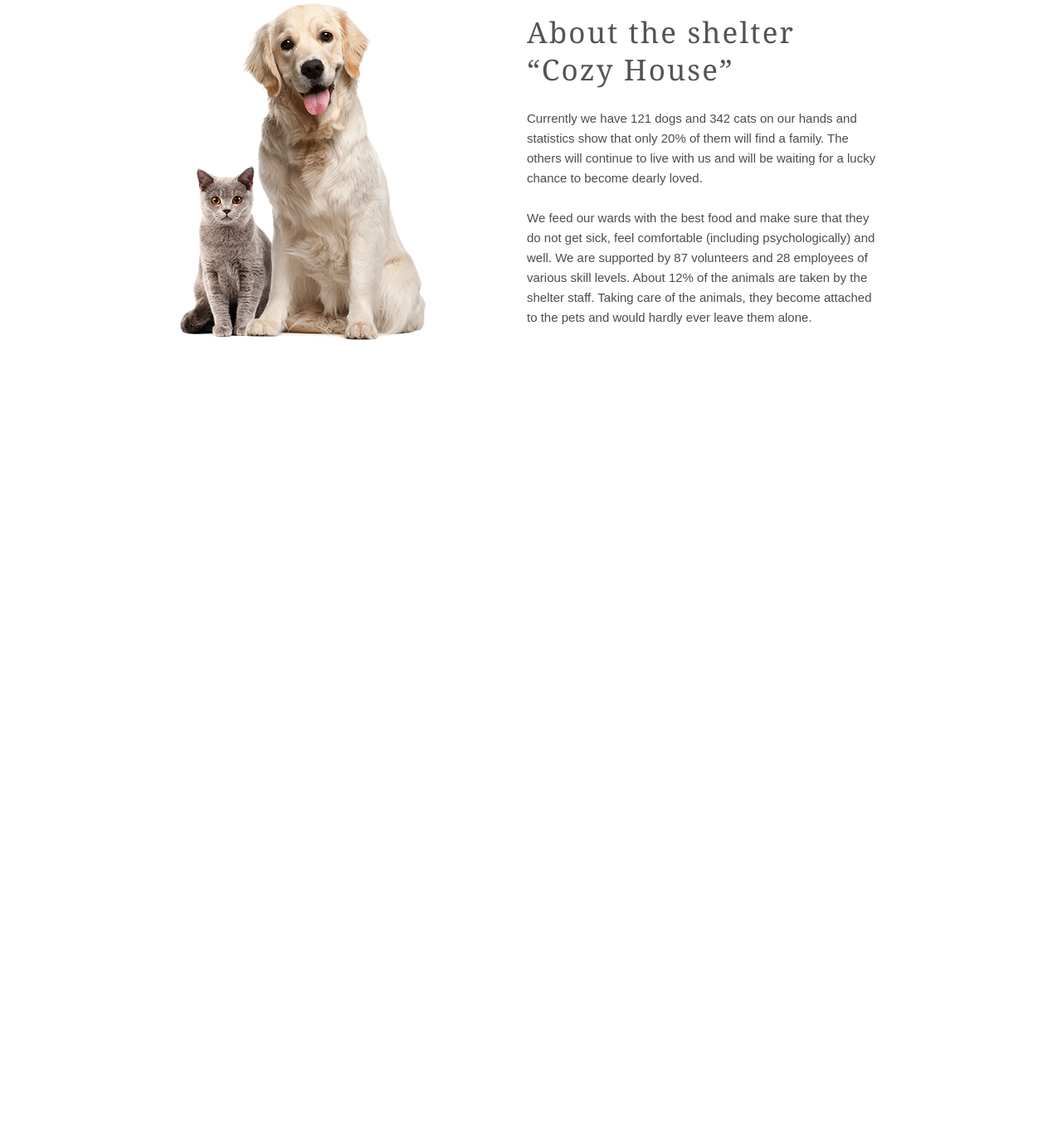
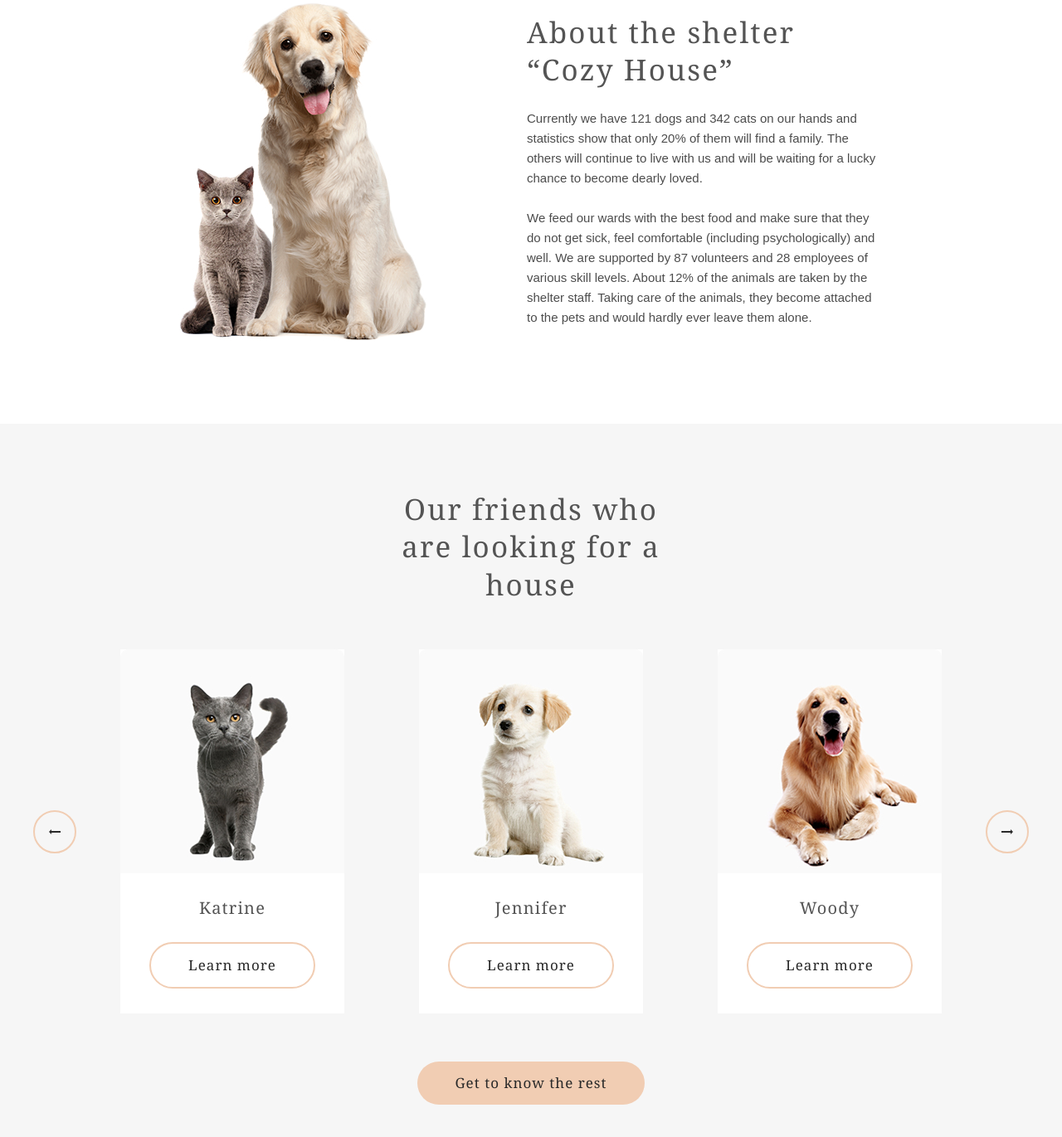
Before and after one commit to PavelZabalotny/jsfe2022q1, a plain HTML site: page shelter/pages/main/index.html in a window 1280 px wide. Shown: the part 987-2358 px from the top of the page at 83% size. Before the commit the page ends 1498 px from the top, so only its background shows below. Drawn offline with Linux system fonts and the light colour scheme.

Commit message:
feat: implement Pets section

```diff
--- a/shelter/pages/main/_about.scss
+++ b/shelter/pages/main/_about.scss
@@ -36,13 +36,7 @@
         }
 
         .content__heading {
-          font-family: 'Georgia', serif;
-          font-style: normal;
-          font-weight: 400;
-          font-size: 35px;
-          line-height: 130%;
-          letter-spacing: 0.06em;
-          color: $color-dark-l;
+
         }
 
         .content__block {
--- /dev/null
+++ b/shelter/pages/main/_common.scss
@@ -0,0 +1,134 @@
+@import "constants";
+
+*,
+*::before,
+*::after {
+  box-sizing: border-box;
+}
+
+ul[class],
+ol[class] {
+  padding: 0;
+  list-style: none;
+}
+
+body,
+h1,
+h2,
+h3,
+h4,
+p,
+ul[class],
+ol[class],
+li,
+figure,
+figcaption,
+blockquote,
+dl,
+dd {
+  margin: 0;
+}
+
+a {
+  text-decoration: none;
+
+  &:hover {
+    //color: lighten(blue, 30%);
+  }
+}
+
+button,
+a,
+.arrow {
+  transition: $transition-2;
+}
+
+img {
+  max-width: 100%;
+  display: block;
+}
+
+input,
+button,
+textarea,
+select {
+  font: inherit;
+}
+
+body {
+  min-height: 100vh;
+  scroll-behavior: smooth;
+  font-family: Arial, serif;
+  font-size: 15px;
+  position: relative;
+  overflow-x: hidden;
+}
+
+.wrapper {
+  max-width: $wrapper-size;
+  margin: 0 auto;
+  padding: 0 40px;
+  //outline: 1px solid red;
+
+  @media (max-width: 768px) {
+    padding: 0 30px;
+  }
+}
+
+h3 {
+  font-family: 'Georgia', serif;
+  font-style: normal;
+  font-weight: 400;
+  font-size: 35px;
+  line-height: 130%;
+  letter-spacing: 0.06em;
+  color: $color-dark-l;
+}
+
+.arrow {
+  width: 52px;
+  height: 52px;
+  border: 2px solid $color-primary;
+  border-radius: 100px;
+  cursor: pointer;
+
+  &:hover {
+    background-color: $color-primary
+  }
+}
+
+.rotate-y-180 {
+  transform: rotateY(180deg);
+}
+
+.arrow__pos-left {
+  margin-right: auto;
+}
+
+.arrow__pos-right {
+  margin-left: auto;
+}
+
+.button {
+  padding: 15px 45px;
+  display: inline-block;
+  background-color: $color-light-xl;
+  border-radius: 100px;
+  font-family: 'Georgia', serif;
+  font-weight: 400;
+  font-size: 17px;
+  line-height: 130%;
+  letter-spacing: 0.06em;
+  color: $color-dark-3xl;
+  cursor: pointer;
+  border: 2px solid $color-primary;
+
+  &:hover {
+    background-color: $color-primary-hover;
+  }
+}
+
+.button-primary {
+  border: 0;
+  background-color: $color-primary;
+}
--- a/shelter/pages/main/_constants.scss
+++ b/shelter/pages/main/_constants.scss
@@ -1,10 +1,11 @@
 // Color
 $color-primary: #F1CDB3;
 $color-primary-hover: #FDDCC4;
+$color-light-l: #F6F6F6;
 $color-light-xl: #FFFFFF;
 $color-light-s: #FAFAFA;
 $color-dark-s: #CDCDCD;
-$color-button-text: #292929;
+$color-dark-3xl: #292929;
 $color-dark-l: #545454;
 $color-dark-xl: #4C4C4C;
 
--- /dev/null
+++ b/shelter/pages/main/_pets.scss
@@ -0,0 +1,65 @@
+@import "constants";
+
+.pets {
+  padding: 80px 0 100px 0;
+  background-color: $color-light-l;
+
+  .wrapper {
+    .pets__content {
+      display: flex;
+      flex-direction: column;
+      align-items: center;
+
+      .content__heading {
+        width: 400px;
+        text-align: center;
+        margin-bottom: 58px;
+      }
+
+      .pets__slider {
+        width: 100%;
+        height: 435px;
+        display: flex;
+        align-items: center;
+        margin-bottom: 60px;
+
+        .slider__arrow {
+          @extend .arrow;
+          background: url(../../assets/images/Arrow.png) center center no-repeat;
+        }
+
+        .slider__content {
+          display: flex;
+          column-gap: 90px;
+
+          .slider__card {
+            display: flex;
+            flex-direction: column;
+            align-items: center;
+            row-gap: 30px;
+            background-color: $color-light-xl;
+
+            .card__image {
+              width: 270px;
+              height: 270px;
+            }
+
+            .card__title {
+              font-family: 'Georgia', serif;
+              font-style: normal;
+              font-weight: 400;
+              font-size: 20px;
+              line-height: 23px;
+              letter-spacing: 0.06em;
+              color: $color-dark-l;
+            }
+
+            .card__button {
+              margin-bottom: 30px;
+            }
+          }
+        }
+      }
+    }
+  }
+}
--- a/shelter/pages/main/_start-screen.scss
+++ b/shelter/pages/main/_start-screen.scss
@@ -64,22 +64,8 @@
           }
 
           .content__button__link {
-            padding: 15px 45px;
-            display: inline-block;
-            background: $color-primary;
-            border-radius: 100px;
-            font-family: 'Georgia', serif;
-            font-weight: 400;
-            font-size: 17px;
-            line-height: 130%;
-            letter-spacing: 0.06em;
-            border: 0;
-            color: $color-button-text;
-            cursor: pointer;
-
-            &:hover {
-              background-color: $color-primary-hover;
-            }
+            @extend .button;
+            @extend .button-primary;
           }
         }
       }
--- a/shelter/pages/main/index.html
+++ b/shelter/pages/main/index.html
@@ -62,7 +62,7 @@
   <div class="wrapper">
     <div class="about__content content">
       <div class="content__image">
-              <img src="../../assets/images/about-pets.png" alt="about pets">
+        <img src="../../assets/images/about-pets.jpg" alt="about pets">
       </div>
       <div class="content__container">
         <h3 class="content__heading">
@@ -82,5 +82,44 @@
     </div>
   </div>
 </section>
+
+<!-- TODO: Pets-->
+<section class="pets">
+  <div class="wrapper">
+    <div class="pets__content content">
+      <h3 class="content__heading">
+        Our friends who <br>
+        are looking for a house
+      </h3>
+      <!-- TODO: Slider-->
+      <div class="pets__slider slider">
+        <div class="slider__arrow arrow__pos-left"></div>
+        <div class="slider__content">
+
+          <div class="slider__card card">
+            <img class="card__image" src="../../assets/images/slider/pets-katrine.jpg" alt="katrine">
+            <div class="card__title">Katrine</div>
+            <button class="card__button button">Learn more</button>
+          </div>
+
+          <div class="slider__card card">
+            <img class="card__image" src="../../assets/images/slider/pets-jennifer.jpg" alt="jennifer">
+            <div class="card__title">Jennifer</div>
+            <button class="card__button button">Learn more</button>
+          </div>
+
+          <div class="slider__card card">
+            <img class="card__image" src="../../assets/images/slider/pets-woody.jpg" alt="woody">
+            <div class="card__title">Woody</div>
+            <button class="card__button button">Learn more</button>
+          </div>
+
+        </div>
+        <div class="slider__arrow arrow__pos-right rotate-y-180"></div>
+      </div>
+      <a class="button button-primary" href="/pavelzabalotny-JSFE2022Q1/shelter/pages/pets/">Get to know the rest</a>
+    </div>
+  </div>
+</section>
 </body>
 </html>
--- a/shelter/pages/main/style.scss
+++ b/shelter/pages/main/style.scss
@@ -1,79 +1,6 @@
 @import "../../assets/css/normalize.css";
+@import "common";
 @import "header";
 @import "start-screen";
 @import "about";
-
-*,
-*::before,
-*::after {
-  box-sizing: border-box;
-}
-
-ul[class],
-ol[class] {
-  padding: 0;
-  list-style: none;
-}
-
-body,
-h1,
-h2,
-h3,
-h4,
-p,
-ul[class],
-ol[class],
-li,
-figure,
-figcaption,
-blockquote,
-dl,
-dd {
-  margin: 0;
-}
-
-a {
-  text-decoration: none;
-  transition: $transition-2;
-
-  &:hover {
-    //color: lighten(blue, 30%);
-  }
-}
-
-button {
-  transition: $transition-2;
-}
-
-img {
-  max-width: 100%;
-  display: block;
-}
-
-input,
-button,
-textarea,
-select {
-  font: inherit;
-}
-
-body {
-  min-height: 100vh;
-  scroll-behavior: smooth;
-  font-family: Arial, serif;
-  font-size: 15px;
-  position: relative;
-  overflow-x: hidden;
-  //background: #2c0606;
-}
-
-.wrapper {
-  max-width: $wrapper-size;
-  margin: 0 auto;
-  padding: 0 40px;
-  //outline: 1px solid red;
-
-  @media (max-width: 768px) {
-    padding: 0 30px;
-  }
-}
+@import "pets";
```
Also changed, not shown: shelter/assets/images/Arrow.png (added), shelter/assets/images/about-pets.jpg (added), shelter/assets/images/about-pets.png (deleted), shelter/assets/images/slider/pets-jennifer.jpg (added), shelter/assets/images/slider/pets-katrine.jpg (added), shelter/assets/images/slider/pets-woody.jpg (added), shelter/pages/main/style.css, 1 other file. Lines whose indentation alone changed are shown as unchanged.
